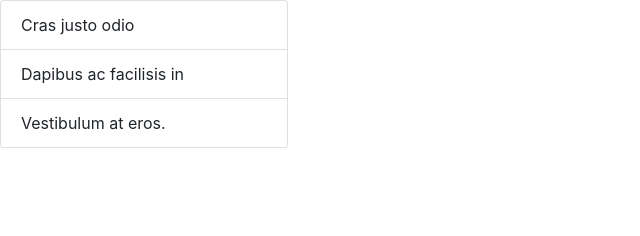
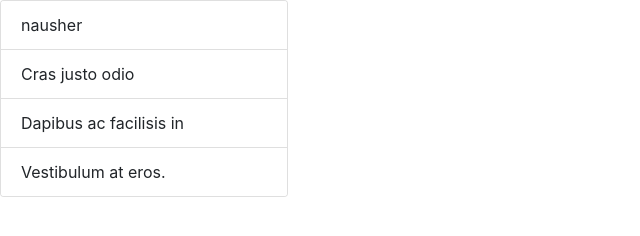
Before and after one commit to nerdyaltafofficial/bootcamp, a plain HTML site: page practise.html in a window 1280 px wide. Shown: the whole page, without its empty margins (0-640 px from the left). Drawn offline with nearby package versions, Linux system fonts and the light colour scheme.

Commit message:
first contribution test

```diff
--- a/practise.html
+++ b/practise.html
@@ -11,6 +11,7 @@
 <body>
     <div class="card" style="width: 18rem;">
         <ul class="list-group list-group-flush">
+	  <li class="list-group-item">nausher</li>
           <li class="list-group-item">Cras justo odio</li>
           <li class="list-group-item">Dapibus ac facilisis   in</li>
           <li class="list-group-item">Vestibulum at eros.</li>
```
